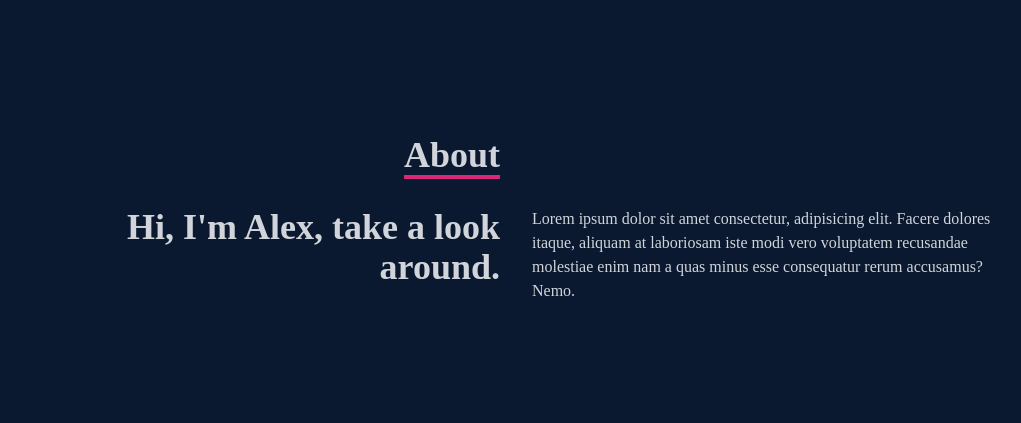
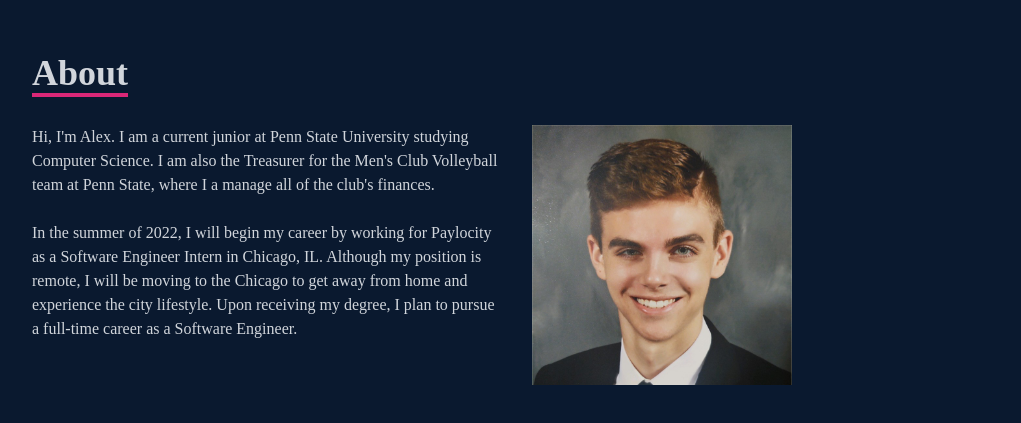
Before and after one commit to alexryan15/alexryan.pro, a React (Create React App) app: page / in a window 1280 px wide. Shown: the part 981-1404 px from the top of the page, without its empty margins (124-1145 px from the left). Built offline with nearby package versions, Linux system fonts and the light colour scheme.

Commit message:
finished for assignment needs

```diff
--- a/src/components/About.jsx
+++ b/src/components/About.jsx
@@ -1,26 +1,26 @@
 import React from "react";
+import Self from "../assets/self_image.png";
 
 const About = () => {
   return (
     <div name="about" className="w-full h-screen bg-[#0a192f] text-gray-300">
       <div className="flex flex-col justify-center w-full h-full items-center">
-        <div className="max-w-[1000px] w-full grid grid-cols-2 gap-8">
-          <div className="sm:text-right pb-8 pl-4">
+        <div className="max-w-[1000px] w-full gap-8">
+          <div className="pb-8 pl-4">
             <p className="text-4xl font-bold inline border-b-4 border-pink-600">
               About
             </p>
           </div>
-          <div></div>
         </div>
-        <div className="max-w-[1000px] w-full grid sm:grid-cols-2 gap-8 px-4">
-          <div className="sm:text-right text-4xl font-bold">
-            <p> Hi, I'm Alex, take a look around.</p>
+        <div className="max-w-[1000px] w-full grid sm:grid-cols-2 gap-8 px-4 ">
+          <div>
+            Hi, I'm Alex. I am a current junior at Penn State University studying Computer Science. I am also the Treasurer for the Men's Club Volleyball team at Penn State, where I a manage all of the club's finances.
+            <br /> <br />
+            In the summer of 2022, I will begin my career by working for Paylocity as a Software Engineer Intern in Chicago, IL. Although my position is remote, I will be moving to the Chicago to get away from home and experience the city lifestyle.
+            Upon receiving my degree, I plan to pursue a full-time career as a Software Engineer.
           </div>
           <div>
-            Lorem ipsum dolor sit amet consectetur, adipisicing elit. Facere
-            dolores itaque, aliquam at laboriosam iste modi vero voluptatem
-            recusandae molestiae enim nam a quas minus esse consequatur rerum
-            accusamus? Nemo.
+            <img src={Self} alt="image of Alex" width="260px" height="260px"/>
           </div>
         </div>
       </div>
--- a/src/components/Home.jsx
+++ b/src/components/Home.jsx
@@ -24,7 +24,7 @@ const Home = () => {
           <button className="group text-white border-2 px-6 py-3 my-2 flex items-center hover:bg-pink-600 hover:border-pink-600">
             View Projects
             <span className="group-hover:rotate-90 duration-500">
-              <HiArrowNarrowRight className="ml-3 scale-110" />
+              <HiArrowNarrowRight className="ml-3 scale-105" />
             </span>
           </button>
           </Link>
--- a/src/components/Navbar.jsx
+++ b/src/components/Navbar.jsx
@@ -2,7 +2,6 @@ import React, { useState } from "react";
 import { FaBars, FaTimes, FaGithub, FaLinkedin } from "react-icons/fa";
 import { HiOutlineMail } from "react-icons/hi";
 import { BsFillPersonLinesFill } from "react-icons/bs";
-import Logo from "../assets/logo.png";
 import { Link } from "react-scroll";
 
 const Navbar = () => {
```
